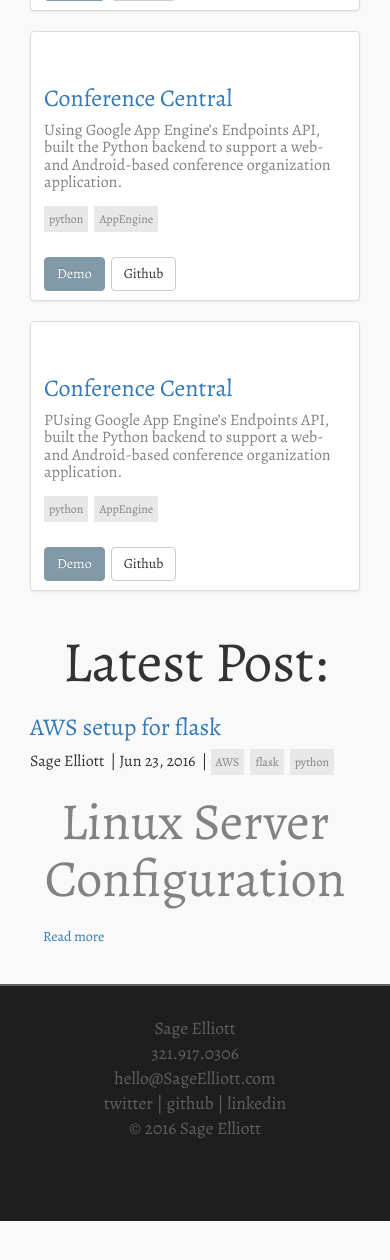
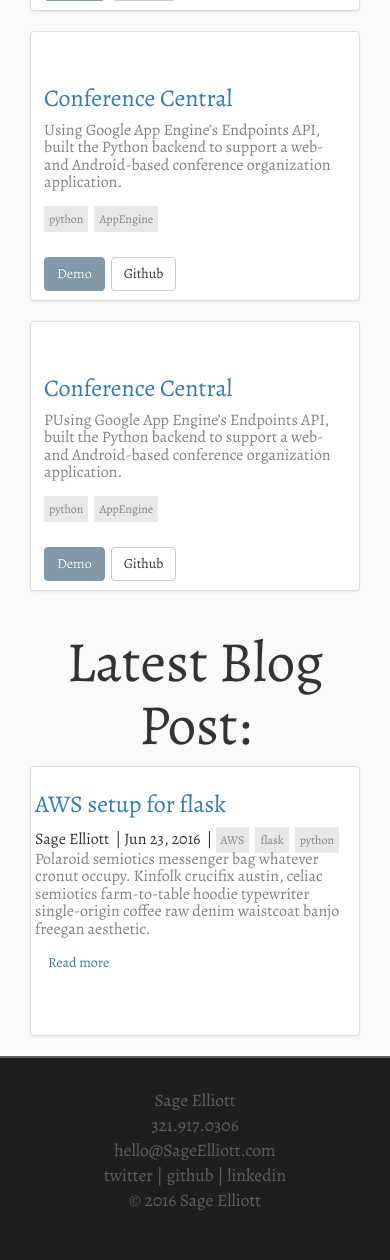
Before and after one commit to sagecodes/sage-blog, a Jekyll site: the page built from index.html, in a window 390 px wide and 1400 px high, scrolled down 1033 px, cut to the strip 107-1367 px from the top of the window. Built offline with Jekyll 4.4.1, drawn with Linux system fonts in a browser that asks for light colours; nearby versions of some CDN libraries; some web fonts are replaced; before the commit the page ends 2361 px from its top, so only the background shows below that.

```diff
--- a/_config.yml
+++ b/_config.yml
@@ -9,6 +9,7 @@
 title: Sage Elliott
 email: hello@sageelliott.com
 description: I make things.
+baseurl: '/sage-blog'
 url: "http://sageelliott.com" # the base hostname & protocol for your site
 twitter_username: sagecoder
 github_username:  sageio
--- a/_posts/2016-06-24-AWS-Flask_setup.markdown
+++ b/_posts/2016-06-24-AWS-Flask_setup.markdown
@@ -7,6 +7,10 @@
 author: Sage Elliott
 published: true
 ---
+
+Polaroid semiotics messenger bag whatever cronut occupy. Kinfolk crucifix austin, celiac semiotics farm-to-table hoodie typewriter single-origin coffee raw denim waistcoat banjo freegan aesthetic.
+
+ Taxidermy master cleanse gochujang, twee yuccie ramps celiac craft beer paleo freegan iPhone jean shorts intelligentsia gluten-free raw denim. Wolf banjo squid, yuccie stumptown trust fund truffaut pitchfork. Poutine tumblr iPhone sustainable normcore helvetica. Pitchfork offal franzen iPhone slow-carb. Chia cred kickstarter drinking vinegar artisan mumblecore.
 
 
 
--- a/css/style.css
+++ b/css/style.css
@@ -22,6 +22,9 @@
     font-size: 1.75em;
     background: #f9f9f9;
     margin: 0px;
+}
+a:focus, a:hover {
+  color: #777;
 }
 
 .row {
--- a/index.html
+++ b/index.html
@@ -67,10 +67,12 @@
 <!-- Display latest post -->
 
 <div class="row">
-<h1>Latest Post:</h1>
-  <div class="col-sm-6 col-lg-12">
+<h1>Latest Blog Post:</h1>
+
   <ul class="post-list">
     {% for post in site.categories.post limit:1 %}
+    <div class="col-sm-6 col-lg-12">
+    <div class="thumbnail">
       <li>
         <h2>
           <a class="post-link" href="{{ post.url | prepend: site.baseurl }}">{{ post.title }}</a>
@@ -87,9 +89,9 @@
             <span class="post_excerpt">  {{ post.excerpt }} </span>
 
           <a class="btn" href="{{post.url | prepend: site.baseurl }}"> Read more</a>
+        </div>
 
 
-</div>
 
           </div>
         </h2>
```
